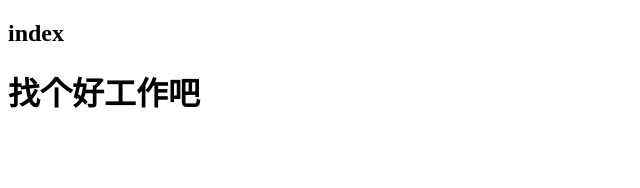
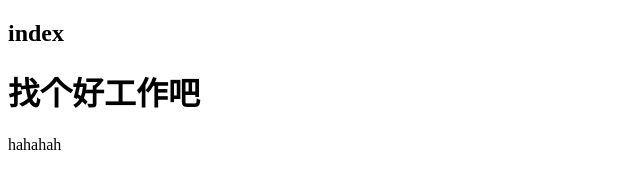
Before and after one commit to gc5587/git-demo, a plain HTML site: page index.html in a window 1280 px wide. Shown: the full height of the page, 0-640 px from the left. Drawn offline with Linux system fonts and the light colour scheme.

Commit message:
A程序员第二次已提交

```diff
--- a/index.html
+++ b/index.html
@@ -8,6 +8,7 @@
 		<h2>index</h2>
 		<div>
 			<h1>找个好工作吧</h1>
+			<p>hahahah</p>
 		</div>
 	</body>
 </html>
```
